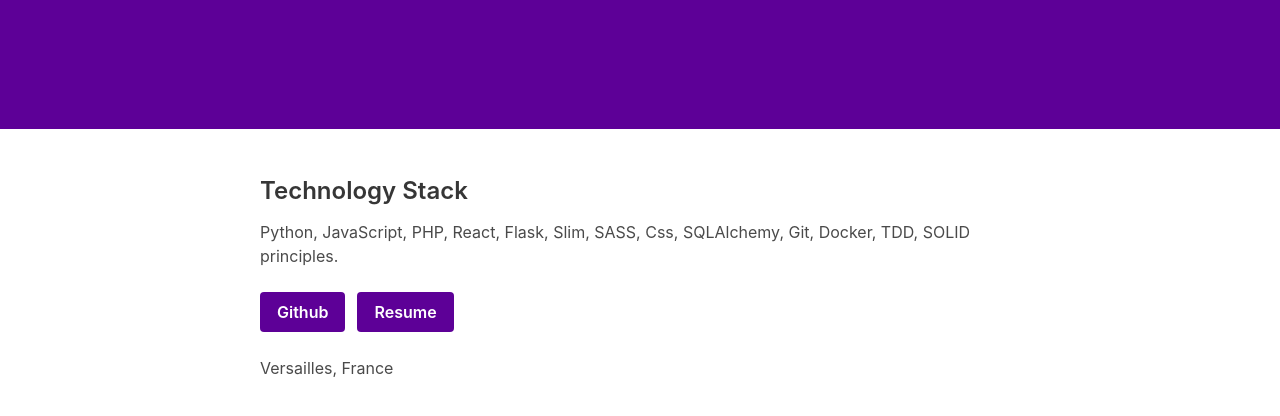
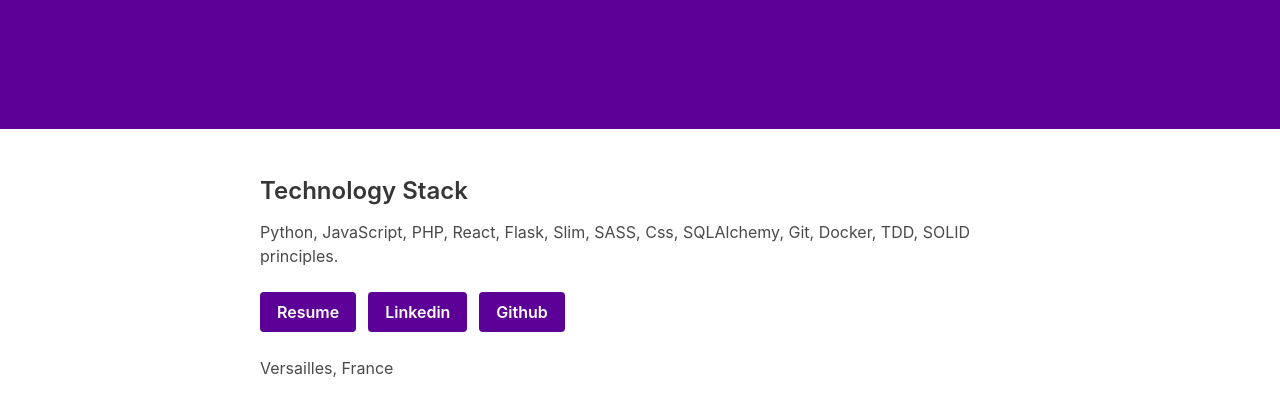
Before and after one commit to purpleweb/purpleweb-website, a website: page index.html in a window 1280 px wide. Shown: the part 258-674 px from the top of the page. Drawn offline with Linux system fonts and the light colour scheme.

Commit message:
add link to linkedin

```diff
--- a/index.html
+++ b/index.html
@@ -40,19 +40,23 @@
           <div class="content">
             <div class="field is-grouped">
               <p class="control">
-                <a class="button is-primary" href="https://github.com/purpleweb">
-                  <strong class="has-text-weight-semibold">Github</strong>
-                </a>
-              </p>
-              <p class="control">
                 <a class="button is-primary"
                   href="https://docs.google.com/document/d/e/2PACX-1vQ7SdK1ag_v7u9HILcmx3naMGM2xC0-oirrUpU3I0bP1OU4uWxWJkeQB6-9WZP_hPIGqsOqfh_E8c6g/pub">
                   <strong class="has-text-weight-semibold">Resume</strong>
                 </a>
               </p>
+              <p class="control">
+                <a class="button is-primary" href="https://www.linkedin.com/in/czerwonkaantoine/">
+                  <strong class="has-text-weight-semibold">Linkedin</strong>
+                </a>
+              </p>
+              <p class="control">
+                <a class="button is-primary" href="https://github.com/purpleweb">
+                  <strong class="has-text-weight-semibold">Github</strong>
+                </a>
+              </p>
             </div>
           </div>
-
           <div class="content">
             <p>
               Versailles, France
```
